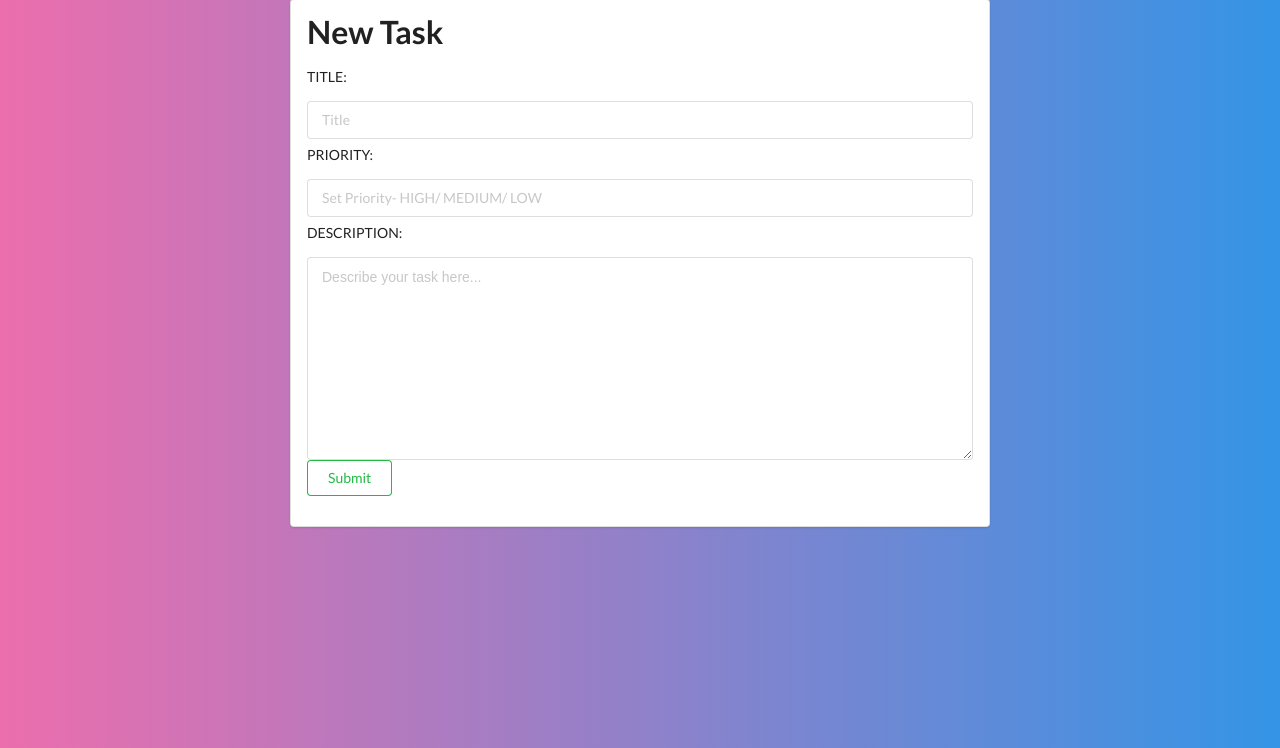
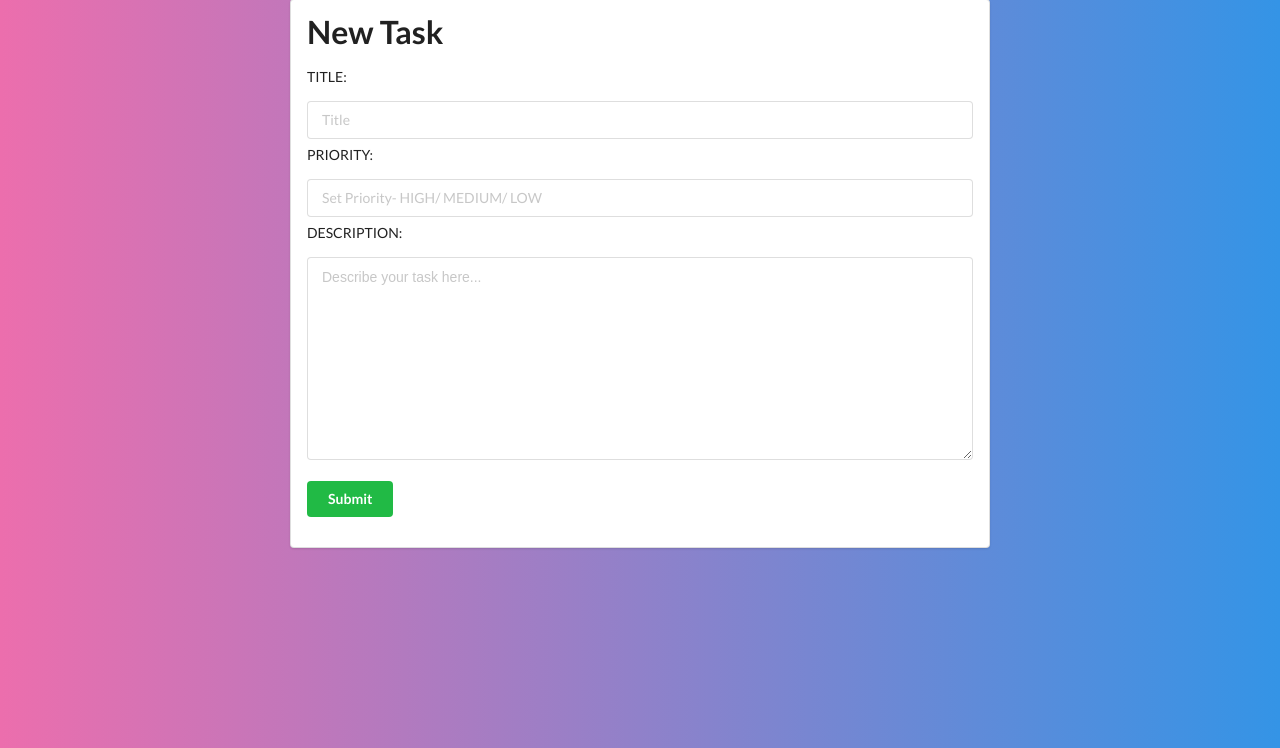
Before and after one commit to utkarsh8021/Stamurai-task-manager, a Node server app: page /tasks/new in a window 1280 px wide. Shown: the part 145-893 px from the top of the page. Run offline with Node 20, Linux system fonts and the light colour scheme; some libraries are stand-ins or nearby versions.

Commit message:
design changes

```diff
--- a/Task-manager-final/views/edit.ejs
+++ b/Task-manager-final/views/edit.ejs
@@ -12,7 +12,10 @@
             <input type="text" name="task[priority]" value="<%= task.priority %>">
             <P style="padding-top: 6px ;">DESCRIPTION:</P>
             <textarea name="task[description]" placeholder="describe your task here..." required cols="30" rows="10"><%=task.description%></textarea>
-            <input class="ui green basic button" type="Submit">
+            <div style="padding-top: 1.5rem;">
+                <input  class="ui green button" type="Submit">
+            </div>
+
 
 
         </div>
--- a/Task-manager-final/views/new.ejs
+++ b/Task-manager-final/views/new.ejs
@@ -10,7 +10,11 @@
             <input class="new" type="text" name="task[priority]" placeholder="Set Priority- HIGH/ MEDIUM/ LOW">
             <P style="padding-top: 6px ;">DESCRIPTION:</P>
             <textarea class="new" name="task[description]" placeholder="Describe your task here..." required cols="30" rows="10"></textarea>
-            <input class="ui green basic button" type="Submit">
+            <div style="padding-top: 1.5rem;">
+                <input  class="ui green button" type="Submit">
+            </div>
+
+
         </div>
 
     </form>
```
